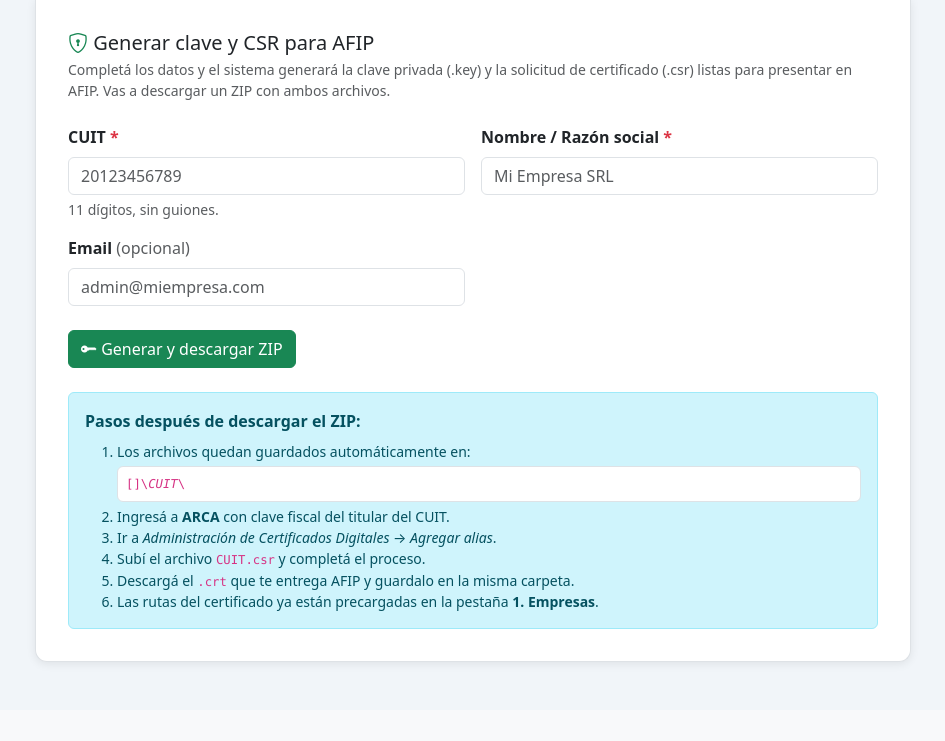
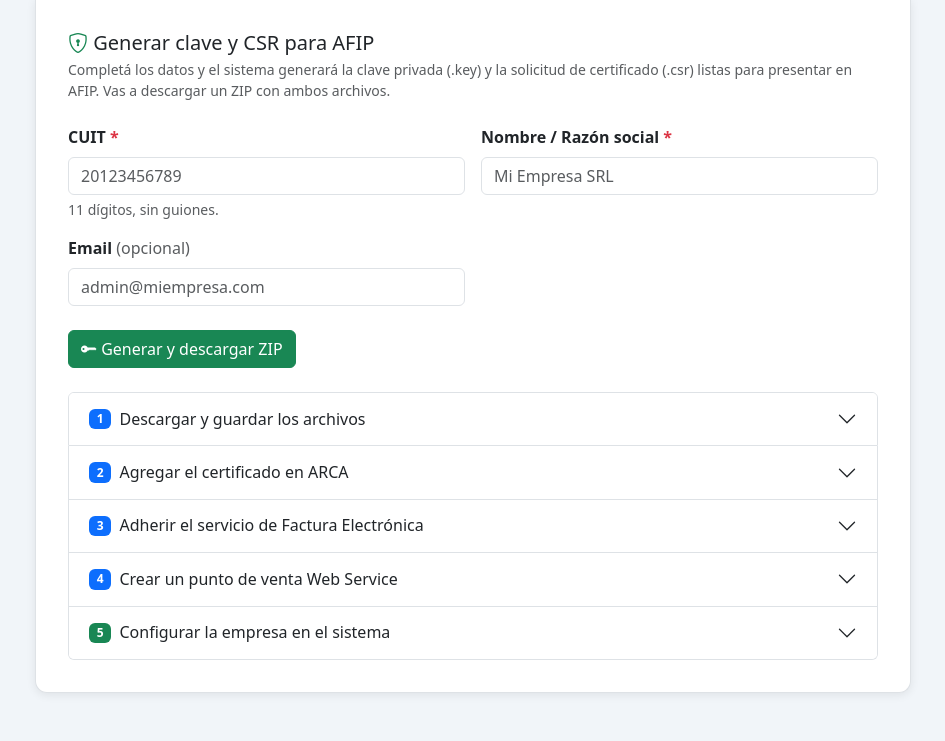
Before and after one commit to frodriguez77/Arca-Facturacion, a Flask app: template templates/admin.html in a window 1280 px wide, after a click on "2. Generar CSR". Shown: the part 129-870 px from the top of the page, without its empty margins (167-1112 px from the left). Before the commit the page ends 796 px from the top, so only its background shows below. Run offline with Flask 3, Linux system fonts and the light colour scheme; the template is opened without the code that fills it: most values are stand-ins (such as "Sample title", 1, 10 or a date in 2020).

Commit message:
Reemplazar pasos CSR con accordion desplegable paso a paso
- 5 pasos colapsados: descargar archivos, agregar cert en ARCA,
  adherir servicio factura electrónica, crear punto de venta
  Web Service, configurar empresa en el sistema

Co-Authored-By: Claude Sonnet 4.6 <noreply@anthropic.com>

```diff
--- a/templates/admin.html
+++ b/templates/admin.html
@@ -237,20 +237,131 @@
         </button>
       </form>
 
-      <div class="alert alert-info mt-4 mb-0">
-        <strong>Pasos después de descargar el ZIP:</strong>
-        <ol class="mb-0 mt-2 small">
-          <li>
-            Los archivos quedan guardados automáticamente en:
-            <code class="d-block p-2 bg-white rounded border mt-1 mb-1">{{ certs_dir }}\<em>CUIT</em>\</code>
-          </li>
-          <li>Ingresá a <strong>ARCA</strong> con clave fiscal del titular del CUIT.</li>
-          <li>Ir a <em>Administración de Certificados Digitales</em> → <em>Agregar alias</em>.</li>
-          <li>Subí el archivo <code>CUIT.csr</code> y completá el proceso.</li>
-          <li>Descargá el <code>.crt</code> que te entrega AFIP y guardalo en la misma carpeta.</li>
-          <li>Las rutas del certificado ya están precargadas en la pestaña <strong>1. Empresas</strong>.</li>
-        </ol>
-      </div>
+      <div class="accordion mt-4" id="acordeonCSR">
+
+        <!-- Paso 1 -->
+        <div class="accordion-item">
+          <h2 class="accordion-header">
+            <button class="accordion-button collapsed" type="button"
+                    data-bs-toggle="collapse" data-bs-target="#paso1">
+              <span class="badge bg-primary me-2">1</span> Descargar y guardar los archivos
+            </button>
+          </h2>
+          <div id="paso1" class="accordion-collapse collapse" data-bs-parent="#acordeonCSR">
+            <div class="accordion-body small">
+              Después de hacer clic en <strong>Generar y descargar ZIP</strong>, los archivos quedan
+              guardados automáticamente en:
+              <code class="d-block p-2 bg-light rounded border mt-2 mb-2">{{ certs_dir }}\<em>CUIT</em>\</code>
+              El ZIP contiene:
+              <ul class="mb-0 mt-1">
+                <li><code>CUIT_clave.key</code> — tu clave privada. <strong>No la compartas.</strong></li>
+                <li><code>CUIT.csr</code> — la solicitud de certificado para presentar en AFIP.</li>
+              </ul>
+            </div>
+          </div>
+        </div>
+
+        <!-- Paso 2 -->
+        <div class="accordion-item">
+          <h2 class="accordion-header">
+            <button class="accordion-button collapsed" type="button"
+                    data-bs-toggle="collapse" data-bs-target="#paso2">
+              <span class="badge bg-primary me-2">2</span> Agregar el certificado en ARCA
+            </button>
+          </h2>
+          <div id="paso2" class="accordion-collapse collapse" data-bs-parent="#acordeonCSR">
+            <div class="accordion-body small">
+              <ol class="mb-0">
+                <li>Ingresá a <strong>ARCA (afip.gob.ar)</strong> con la clave fiscal del titular del CUIT.</li>
+                <li>Buscá el servicio <strong>"Administración de Certificados Digitales"</strong>.</li>
+                <li>Hacé clic en <strong>"Agregar alias"</strong> o <strong>"Nuevo certificado"</strong>.</li>
+                <li>Subí el archivo <code>CUIT.csr</code> que descargaste en el paso anterior.</li>
+                <li>Completá el alias (puede ser cualquier nombre, ej: <em>FacturacionWeb</em>).</li>
+                <li>AFIP generará y te mostrará el archivo <code>.crt</code> para descargar.</li>
+                <li>
+                  Guardá ese <code>.crt</code> en la carpeta:
+                  <code class="d-block p-2 bg-light rounded border mt-1 mb-1">{{ certs_dir }}\<em>CUIT</em>\</code>
+                </li>
+              </ol>
+            </div>
+          </div>
+        </div>
+
+        <!-- Paso 3 -->
+        <div class="accordion-item">
+          <h2 class="accordion-header">
+            <button class="accordion-button collapsed" type="button"
+                    data-bs-toggle="collapse" data-bs-target="#paso3">
+              <span class="badge bg-primary me-2">3</span> Adherir el servicio de Factura Electrónica
+            </button>
+          </h2>
+          <div id="paso3" class="accordion-collapse collapse" data-bs-parent="#acordeonCSR">
+            <div class="accordion-body small">
+              <ol class="mb-0">
+                <li>Seguí en ARCA con la clave fiscal del titular del CUIT.</li>
+                <li>Ingresá al servicio <strong>"Factura Electrónica"</strong>.</li>
+                <li>Si no lo tenés habilitado, buscá en <em>Administrador de Relaciones de Clave Fiscal</em>
+                    y agregá el servicio <strong>"Factura Electrónica"</strong> para ese CUIT.</li>
+                <li>Dentro de Factura Electrónica, buscá la opción
+                    <strong>"Adherir servicio"</strong> o <strong>"Certificados"</strong>.</li>
+                <li>Asociá el certificado digital (el alias que creaste en el Paso 2)
+                    al servicio de Factura Electrónica.</li>
+              </ol>
+            </div>
+          </div>
+        </div>
+
+        <!-- Paso 4 -->
+        <div class="accordion-item">
+          <h2 class="accordion-header">
+            <button class="accordion-button collapsed" type="button"
+                    data-bs-toggle="collapse" data-bs-target="#paso4">
+              <span class="badge bg-primary me-2">4</span> Crear un punto de venta Web Service
+            </button>
+          </h2>
+          <div id="paso4" class="accordion-collapse collapse" data-bs-parent="#acordeonCSR">
+            <div class="accordion-body small">
+              <ol class="mb-0">
+                <li>Dentro de <strong>Factura Electrónica</strong>, ingresá a
+                    <strong>"Puntos de Venta"</strong>.</li>
+                <li>Hacé clic en <strong>"Agregar"</strong> o <strong>"Nuevo punto de venta"</strong>.</li>
+                <li>Asigná un número de punto de venta (ej: <em>3</em>, <em>5</em>, etc.).</li>
+                <li>En el campo <strong>Sistema</strong>, seleccioná:
+                  <div class="alert alert-warning py-1 px-2 mt-1 mb-1 d-inline-block">
+                    <strong>WSFEV1 — Facturación de Web Service Electrónica</strong>
+                  </div>
+                </li>
+                <li>Guardá el punto de venta.</li>
+                <li>Anotá el número de punto de venta — es el que vas a usar en el Excel
+                    en la columna <code>punto_venta</code>.</li>
+              </ol>
+            </div>
+          </div>
+        </div>
+
+        <!-- Paso 5 -->
+        <div class="accordion-item">
+          <h2 class="accordion-header">
+            <button class="accordion-button collapsed" type="button"
+                    data-bs-toggle="collapse" data-bs-target="#paso5">
+              <span class="badge bg-success me-2">5</span> Configurar la empresa en el sistema
+            </button>
+          </h2>
+          <div id="paso5" class="accordion-collapse collapse" data-bs-parent="#acordeonCSR">
+            <div class="accordion-body small">
+              <ol class="mb-0">
+                <li>Andá a la pestaña <strong>1. Empresas</strong>.</li>
+                <li>Ingresá el CUIT — las rutas del certificado y la clave se completan solas.</li>
+                <li>Verificá que las rutas apunten al <code>.crt</code> descargado de AFIP y al
+                    <code>.key</code> generado en el Paso 1.</li>
+                <li>Completá el nombre y los datos opcionales (domicilio, localidad, etc.).</li>
+                <li>Guardá la empresa. ¡Ya podés empezar a facturar!</li>
+              </ol>
+            </div>
+          </div>
+        </div>
+
+      </div><!-- /accordion -->
     </div>
 
     <!-- ===== TAB 3: Usuarios ===== -->
```
